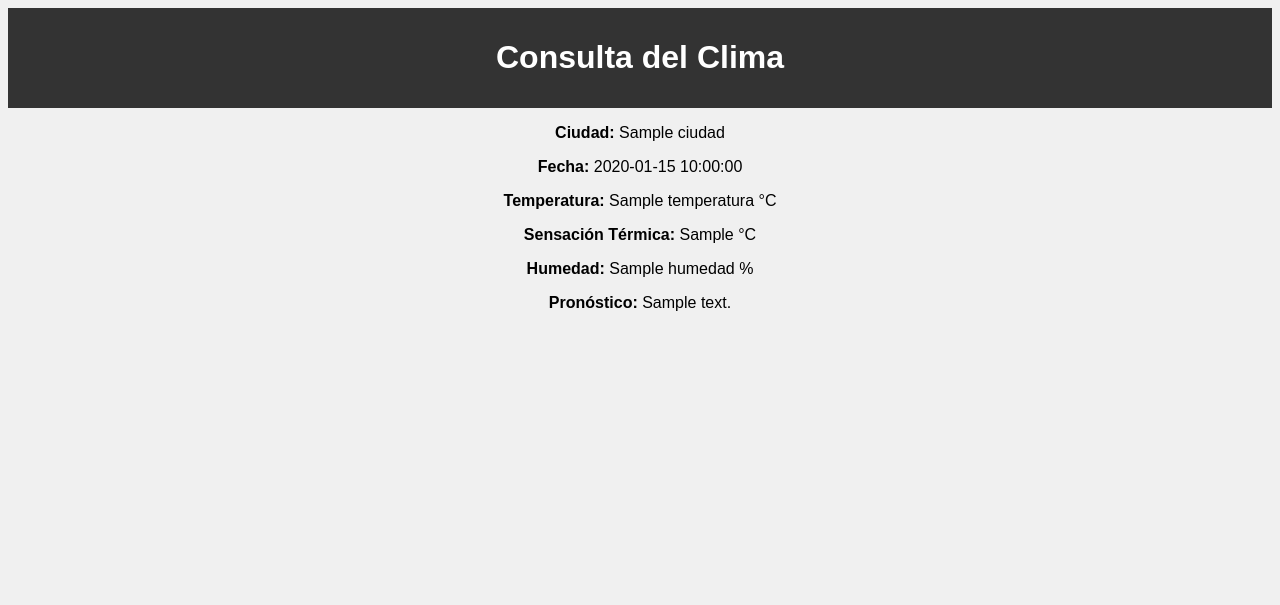
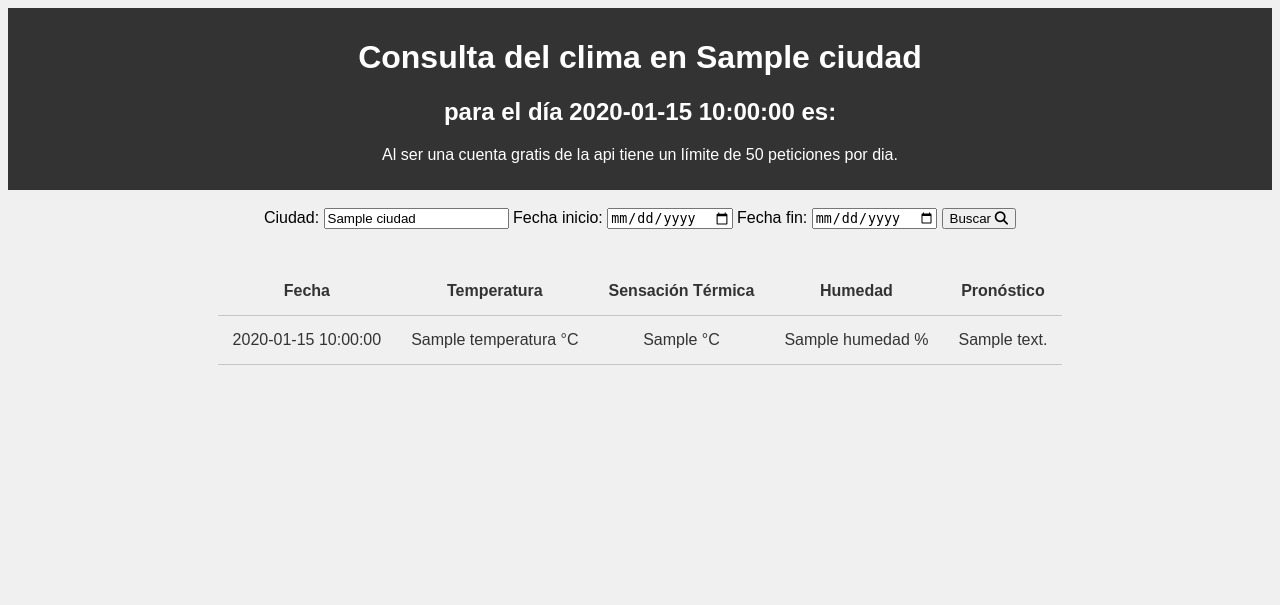
Before and after one commit to pedgomrev/ProyectoFastAPI-Clima, a FastAPI app: template app/templates/consulta.html in a window 1280 px wide. Shown: the top 605 px of the page. Run offline with FastAPI, Linux system fonts and the light colour scheme; the template is opened without the code that fills it: most values are stand-ins (such as "Sample title", 1, 10 or a date in 2020).

Commit message:
Hechas consultas por rango de fechas

```diff
--- a/app/static/css/style.css
+++ b/app/static/css/style.css
@@ -1,6 +1,10 @@
 body{
     background-color: #f0f0f0;
     font-family: Arial, sans-serif;
+}
+a{
+    color: #fff;
+    text-decoration: none;
 }
 header{
     background-color: #333;
@@ -10,7 +14,41 @@ header{
 }
 #container{
     text-align: center;
+    justify-content: center;
+    display: flex;
 }
+
+#contenidoPrincipal{
+    display: block;
+}
+
+.cabeceraBuscador{
+    margin: 20px;
+    padding: 5px;
+    display: inline;
+}
+.buscadores{
+    margin: 20px;
+    padding: 5px;
+    display: inline;
+}
+.contenedorTabla{
+    display:flex;
+    justify-content: center;
+}
+#tablaPrincipal{
+    margin-top: 20px;
+    border-collapse: collapse;
+}
+
+th, td {
+    padding: 15px;
+    text-align: center;
+    color: #333;
+    border-bottom: 1px solid #c7c6c6;
+  }
+tr:nth-child(even) {background-color: #f2f2f2;}
+
 footer{
     background-color: #333;
     color: #fff;
@@ -24,10 +62,6 @@ footer>a{
     color: #fff;
     text-decoration: none;
 }
-a{
-    color: #fff;
-    text-decoration: none;
-}
 .descripcion-footer{
     color: #333;
     padding: 10px 0;
--- a/app/templates/consulta.html
+++ b/app/templates/consulta.html
@@ -9,16 +9,63 @@
 </head>
 <body>
     <header>
-        <h1><a href="/">Consulta del Clima</a></h1>
+        <h1><a href="/">Consulta del clima en {{ciudad}}</a></h1>
+        {% if datos.length == 1 %}
+            <h2>para el día {{fechaInicio}} es:</h2>
+        {% else %}
+            <h2>desde el {{fechaInicio}} hasta el {{fechaFin}} es:</h2>
+        {% endif %}
+        <p>Al ser una cuenta gratis de la api tiene un límite de 50 peticiones por dia.</p>
     </header>
     <main>
         <div id="container">
-            <p><strong>Ciudad:</strong> {{ datos.ciudad }}</p>
-            <p><strong>Fecha:</strong> {{ datos.fecha }}</p>
-            <p><strong>Temperatura:</strong> {{ datos.temperatura }} °C</p>
-            <p><strong>Sensación Térmica:</strong> {{ datos.SensacionTermica }} °C</p>
-            <p><strong>Humedad:</strong> {{ datos.humedad }} %</p>
-            <p><strong>Pronóstico:</strong> {{ datos.descripcion }}</p>
+            <div class="contenidoPrincipal">
+                <div class="cabeceraBuscador">
+                    <div class="buscadores">
+                        <form action="/consulta_rango" method="get">
+                            <label for="ciudad">Ciudad:</label>
+                            <input type="text" name="ciudad" id="ciudad" value="{{ciudad}}">
+
+                            <label for="fecha">Fecha inicio:</label>
+                            <input type="date" name="fechaInicio" id="fechaInicio" value="{{fechaInicio}}">
+
+                            <label for="fecha">Fecha fin:</label>
+                            <input type="date" name="fechaFin" id="fechaFin" value="{{fechaFin}}">
+
+                            <button type="submit">Buscar <i class="fas fa-search"></i></button>
+                        </form>
+                    </div>
+                </div>
+                <div class="contenedorTabla">
+                    <table id ="tablaPrincipal">
+                        <thead>
+                            <tr>
+                                <th>Fecha</th>
+                                <th>Temperatura</th>
+                                <th>Sensación Térmica</th>
+                                <th>Humedad</th>
+                                {% if datos.length == 1 %}
+                                    <th>Pronóstico</th>
+                                {% endif %}
+                            </tr>
+                        </thead>
+                        <tbody>
+                            {% for dato in datos %}
+                            <tr>
+                                <td>{{ dato.fecha }}</td>
+                                <td>{{ dato.temperatura }} °C</td>
+                                <td>{{ dato.SensacionTermica }} °C</td>
+                                <td>{{ dato.humedad }} %</td>
+                                {% if datos.length == 1 %}
+                                    <td>{{ dato.descripcion }}</td>
+                                {% endif %}
+                            </tr>
+                            {% endfor %}
+                        </tbody>
+                    </table>
+            </div>
+            </div>
+
         </div>
     </main>
     <footer>
--- a/app/templates/index.html
+++ b/app/templates/index.html
@@ -15,6 +15,7 @@
     <header>
       <h1>Bienvenido/a a Climatact</h1>
       <p>Consulta el clima de tu ciudad</p>
+      <p>Al ser una cuenta gratis de la api tiene un límite de 50 peticiones por dia</p>
     </header>
     <main>
       <div class="formulario">
```
Also changed, not shown: app/routes/tiempo.py (+47 -5 lines), app/utils/format_fecha.py (added, +23 -0 lines).
